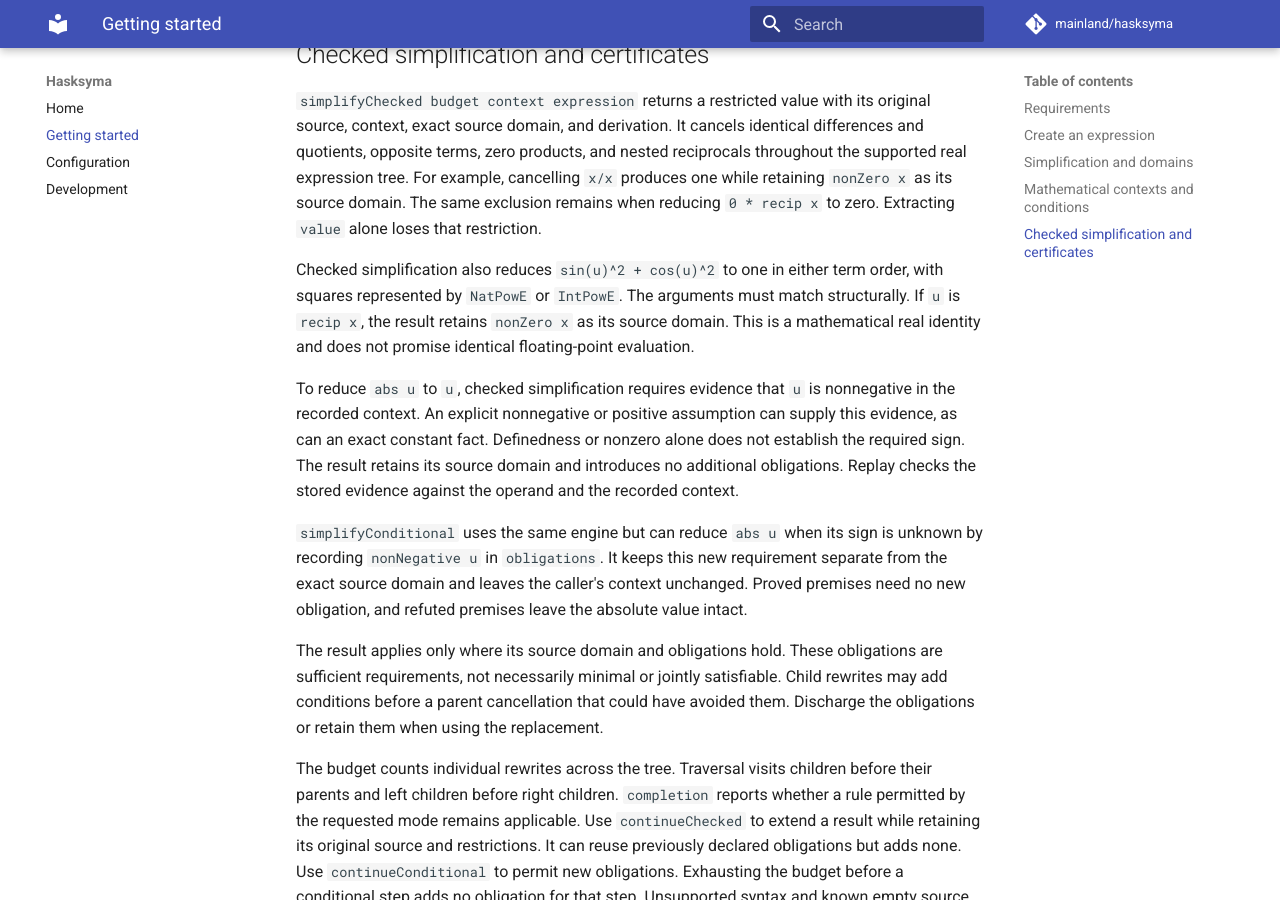
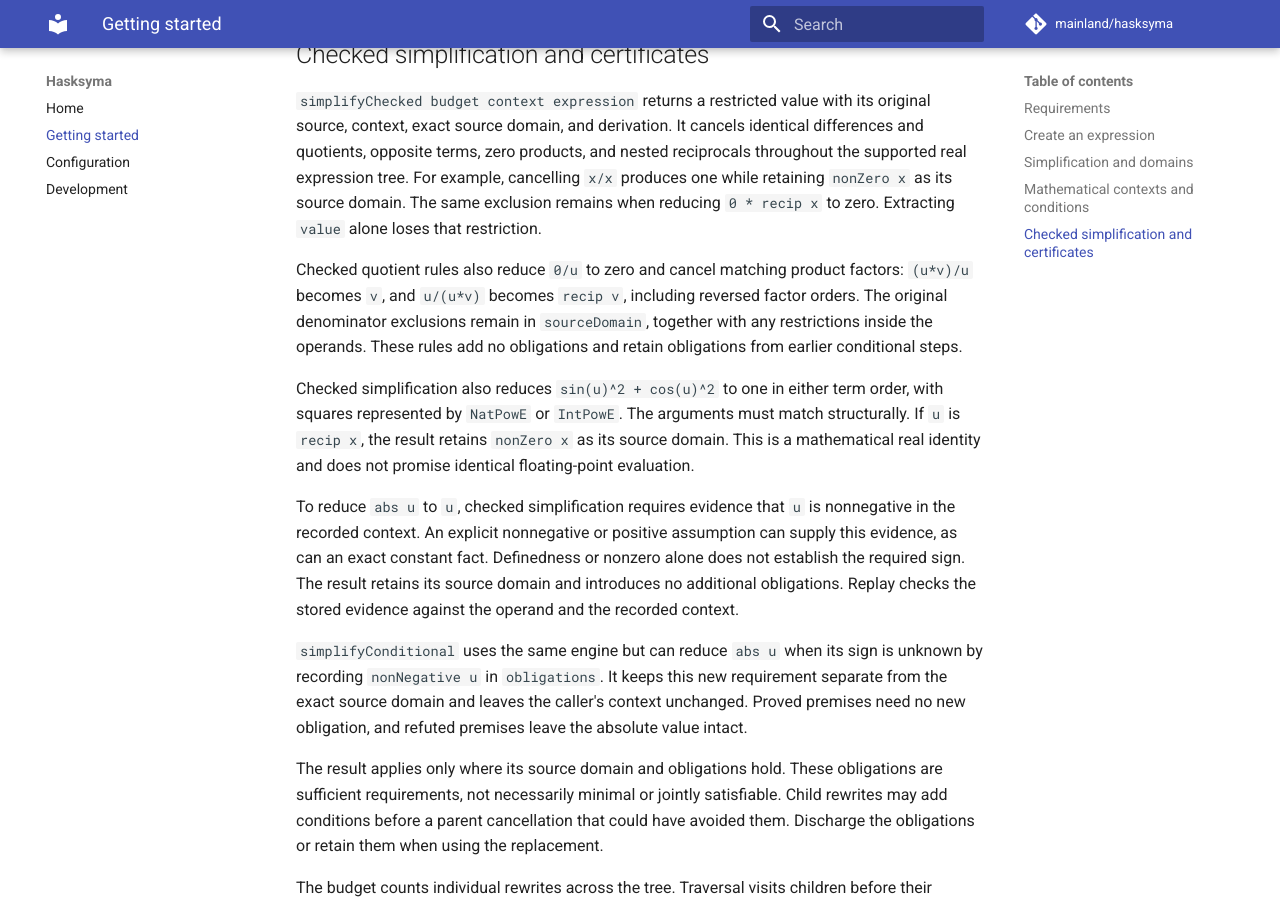
Before and after one commit to mainland/hasksyma, an MkDocs documentation site: the page built from docs/getting-started.md, in a window 1280 px wide and 900 px high, scrolled down 3269 px. Built offline with MkDocs 1.6.1 and Material for MkDocs 9.7.7, drawn with Linux system fonts in a browser that asks for light colours; comment, search, counter and statistics services are not loaded.

Commit message:
Add checked factor cancellation.
Cancel matching numerator or denominator factors and reduce exact zero
numerators. Retain source exclusions and existing conditional obligations.

```diff
--- a/docs/getting-started.md
+++ b/docs/getting-started.md
@@ -155,6 +155,12 @@ cancelling `x/x` produces one while retaining `nonZero x` as its source domain.
 The same exclusion remains when reducing `0 * recip x` to zero. Extracting
 `value` alone loses that restriction.
 
+Checked quotient rules also reduce `0/u` to zero and cancel matching product
+factors: `(u*v)/u` becomes `v`, and `u/(u*v)` becomes `recip v`, including
+reversed factor orders. The original denominator exclusions remain in
+`sourceDomain`, together with any restrictions inside the operands. These rules
+add no obligations and retain obligations from earlier conditional steps.
+
 Checked simplification also reduces `sin(u)^2 + cos(u)^2` to one in either
 term order, with squares represented by `NatPowE` or `IntPowE`. The arguments
 must match structurally. If `u` is `recip x`, the result retains `nonZero x`
```
Also changed, not shown: 2 other files.
